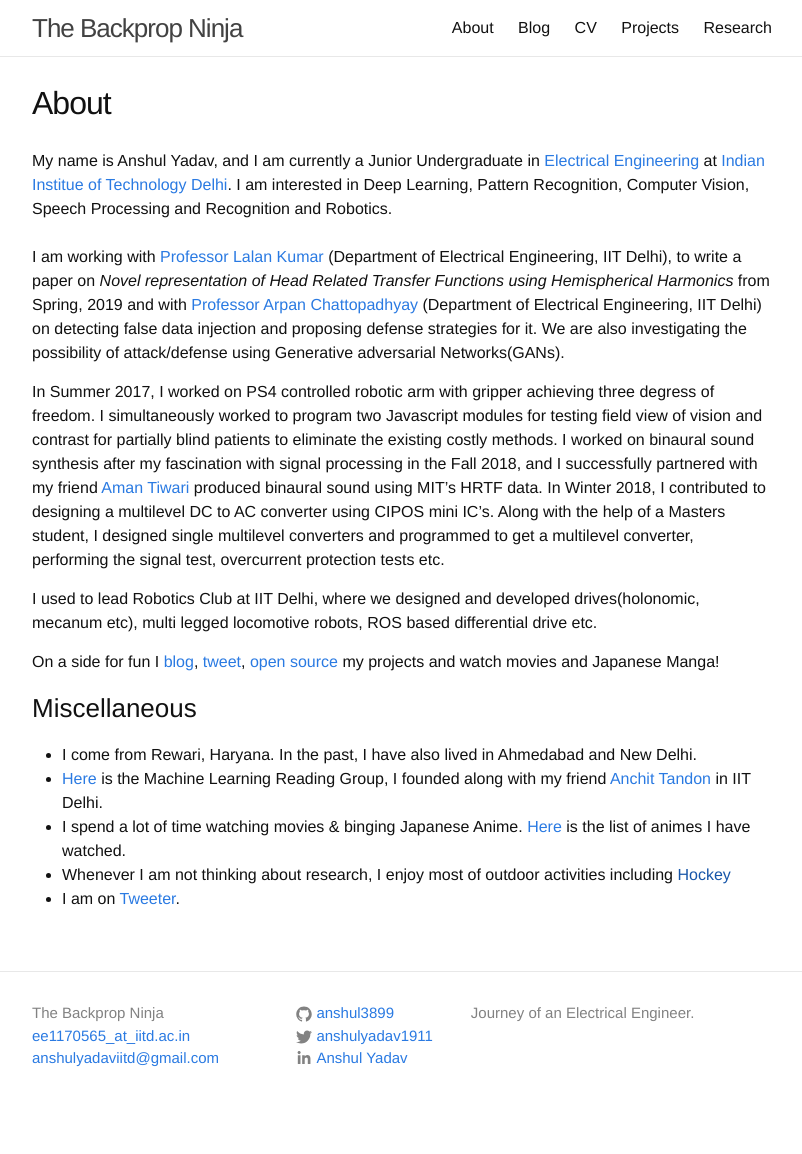
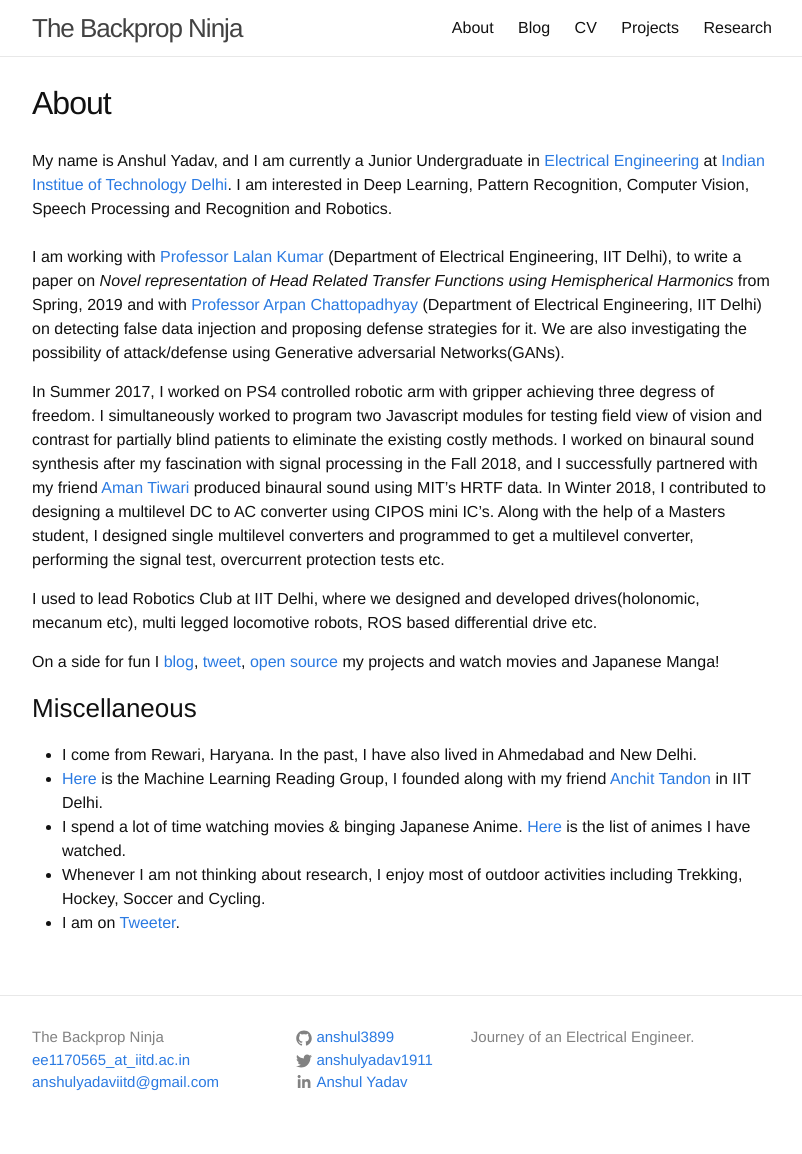
Before and after one commit to anshul3899/old, a Jekyll site: the page built from _pages/about.md, in a window 1280 px wide. Shown: the whole page, without its empty margins (238-1040 px from the left). Built offline with Jekyll 4.4.1, drawn with Linux system fonts in a browser that asks for light colours; before the commit the page ends 1130 px from its top, so only the background shows below that.

Commit message:
minor changes

```diff
--- a/_pages/about.md
+++ b/_pages/about.md
@@ -11,11 +11,11 @@ In Summer 2017, I worked on PS4 controlled robotic arm with gripper achieving th
 
 I used to lead Robotics Club at IIT Delhi, where we designed and developed drives(holonomic, mecanum etc), multi legged locomotive robots, ROS based differential drive etc.
 
-On a side for fun I [blog]({{ site.url }}/archive), [tweet](https://twitter.com/anshulyadav1911), [open source](https://github.com/anshul3899) my projects and watch movies and Japanese Manga!
+On a side for fun I [blog]({{ site.url }}/blog.html), [tweet](https://twitter.com/anshulyadav1911), [open source](https://github.com/anshul3899) my projects and watch movies and Japanese Manga!
 
 ### Miscellaneous
 * I come from Rewari, Haryana. In the past, I have also lived in Ahmedabad and New Delhi.
-* [Here](https://mlrg-iitd.github.io/) is the Machine Learning Reading Group, I founded along with my friend [Anchit Tandon](https://twitter.com/anchit_tandon) in IIT Delhi.
+* [Here](https://anshul3899.github.io/mlrg-iitd/) is the Machine Learning Reading Group, I founded along with my friend [Anchit Tandon](https://twitter.com/anchit_tandon) in IIT Delhi.
 * I spend a lot of time watching movies & binging Japanese Anime. [Here]({{ site.url }}/anime) is the list of animes I have watched.
-* Whenever I am not thinking about research, I enjoy most of outdoor activities including [Hockey]()
+* Whenever I am not thinking about research, I enjoy most of outdoor activities including Trekking, Hockey, Soccer and Cycling.
 * I am on [Tweeter](https://twitter.com/anshulyadav1911).
```
Also changed, not shown: _pages/cv.md (+1 -1 lines), index.md (+2 -2 lines).
